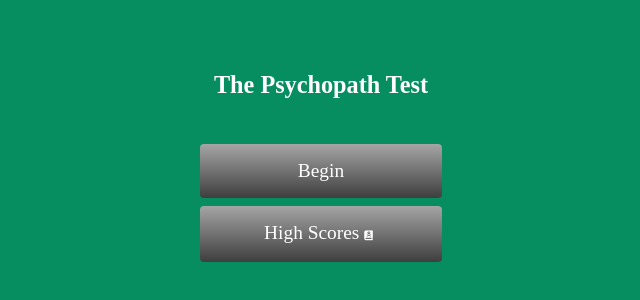
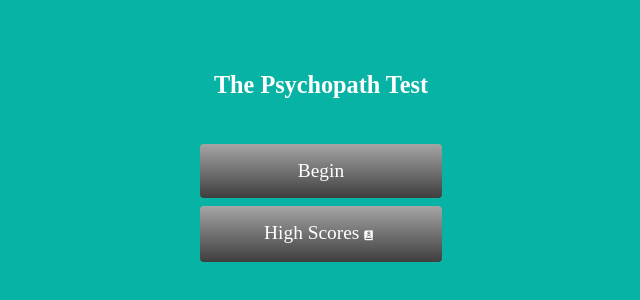
Before and after one commit to BBoyTukytuk/Quiz_Score, a plain HTML site: page index.html in a window 1280 px wide. Shown: the part 242-542 px from the top of the page, without its empty margins (319-959 px from the left). Drawn offline with Linux system fonts and the light colour scheme.

Commit message:
Update style.css

```diff
--- a/style.css
+++ b/style.css
@@ -1,7 +1,7 @@
 @import url('https://fonts.googleapis.com/css2?family=Noto+Serif&display=swap');
 
-body{
-    background-color: rgb(6, 141, 96);
+:root{
+    background-color: #07b3a4;
 }
 
 *{
```
